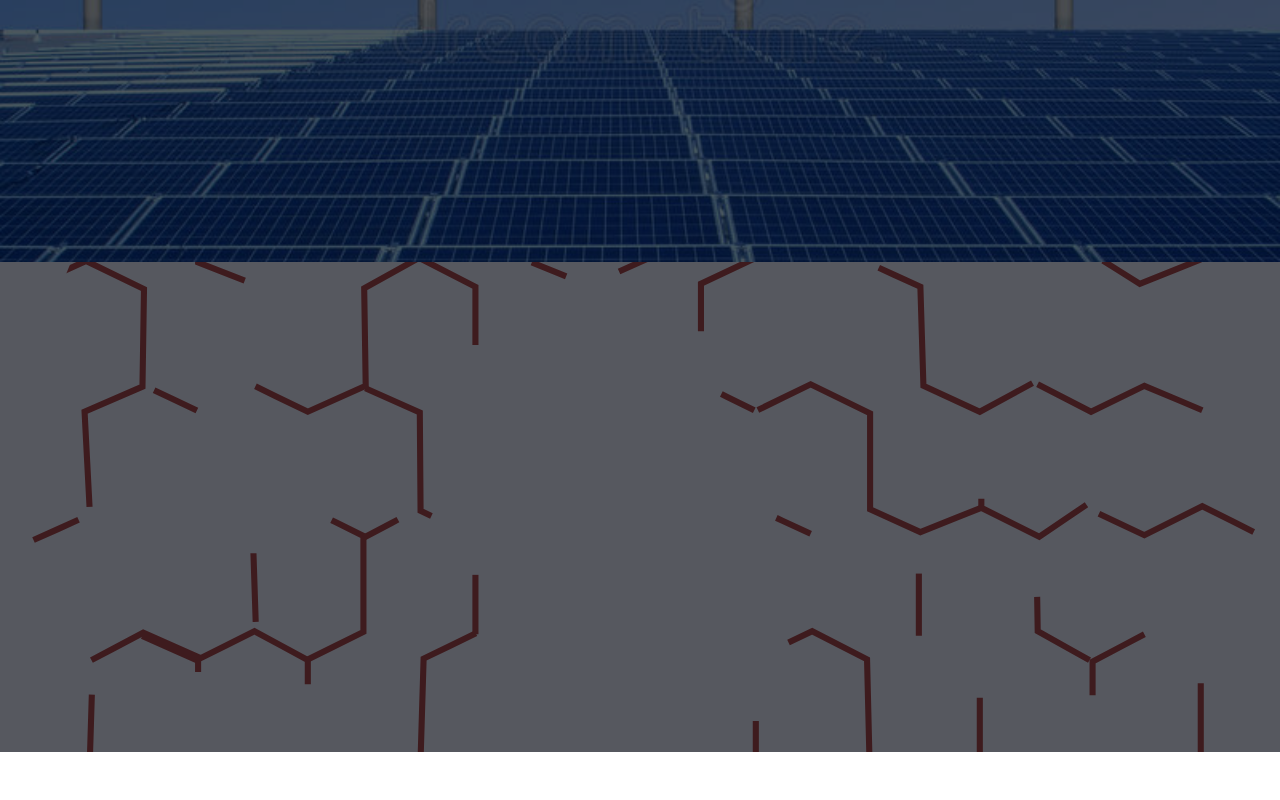
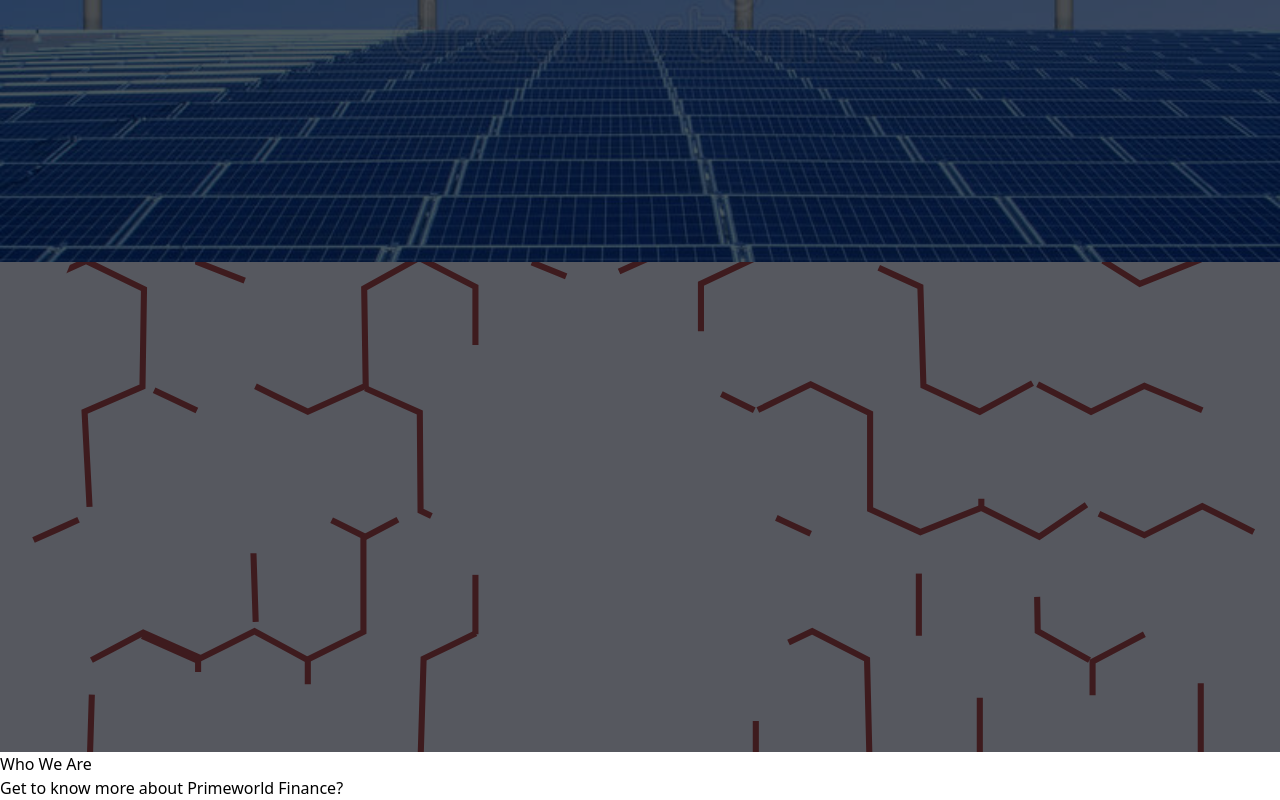
Before and after one commit to ChibuzoKelechi/prime-world-site, a React (Vite) app in the folder primeworld/: page / in a window 1280 px wide. Shown: the part 415-1215 px from the top of the page. Before the commit the page ends 1167 px from the top, so only its background shows below. Built offline with nearby package versions, Linux system fonts and the light colour scheme.

Commit message:
Title component,WhoWeAre.jsx

```diff
--- a/primeworld/src/App.css
+++ b/primeworld/src/App.css
@@ -47,3 +47,7 @@ font-family: system-ui, -apple-system, BlinkMacSystemFont, 'Segoe UI', Roboto, O
     color: #02b2c9;
     transition: 0.3s;
   }
+
+.get-to-know{
+  font-weight: 100;
+}
--- a/primeworld/src/Components/Title.jsx
+++ b/primeworld/src/Components/Title.jsx
@@ -0,0 +1,10 @@
+/* eslint-disable react/prop-types */
+function Title({children}) {
+    return (
+        <div className="m-2 p-2">
+           {children}
+        </div>
+     );
+}
+
+export default Title;
--- a/primeworld/src/Components/WhoWeAre.jsx
+++ b/primeworld/src/Components/WhoWeAre.jsx
@@ -0,0 +1,28 @@
+/* eslint-disable no-undef */
+import Title from "./Title";
+
+const WhoWeAre = () => {
+    return (
+        <section>
+            <article className="">
+               <Title>
+                <h1 className="border-l-4 border-teal-800 p-1 font-light">
+                    Who We Are
+                </h1>
+                <p className="text-xl get-to-know my-2">
+                    Get to know more about <span className="text-teal-600 font-semibold"> Primeworld Finance</span>?
+                </p>
+               </Title>
+
+
+
+            </article>
+
+            <article className="">
+
+            </article>
+        </section>
+     );
+}
+
+export default WhoWeAre;
--- a/primeworld/src/Pages/Home.jsx
+++ b/primeworld/src/Pages/Home.jsx
@@ -1,5 +1,6 @@
 import Hero from "../Components/Hero";
 import NavBar from "../Components/NavBar";
+import WhoWeAre from "../Components/WhoWeAre";
 import turbineImg from '../assets/img1/environmentally-friendly-renewable-energy-12153665.jpeg'
 
 
@@ -12,10 +13,15 @@ const HomePage = () => {
 
             <main className="">
              <article className="">
-             <Hero
+              <Hero
                img={turbineImg}
               />
+
+              <WhoWeAre/>
+
              </article>
+
+
             </main>
 
             <footer>
```
